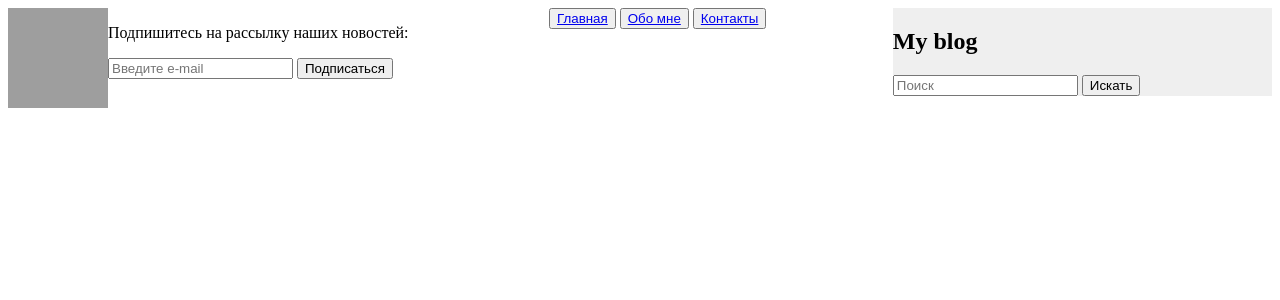
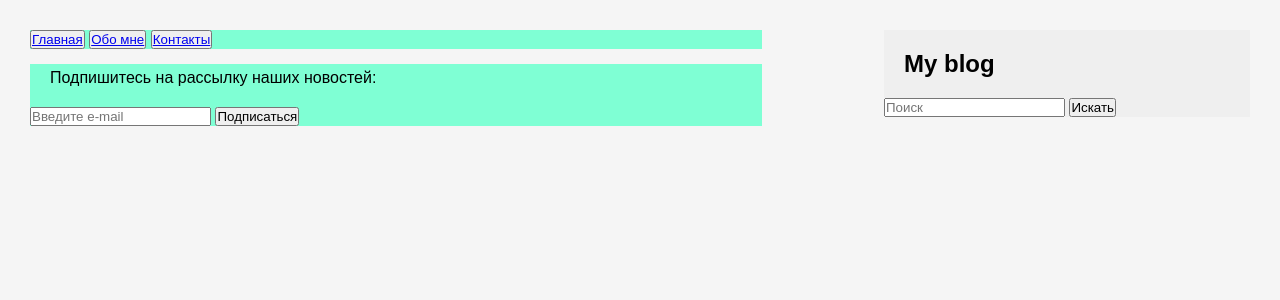
Before and after one commit to KarelinIvan/mysite, a Django app: page / in a window 1280 px wide. Shown: the top 300 px of the page. Run offline with Django 5.2, Linux system fonts and the light colour scheme; data that the repository does not hold is empty; grey boxes are pictures that could not be loaded.

Commit message:
20-й коммит, работа с шаблонами и CCS стилями страниц. Комментарии к разметке

```diff
--- a/blog/static/css/blog.css
+++ b/blog/static/css/blog.css
@@ -1,9 +1,16 @@
-.header-logo {
-    float: left;
+* {
+    margin: 0;
+    padding: 0;
 }
 
-.header-menu {
-    float: right;
+.page {
+    font-family: Arial, Verdana, sans-serif;
+    padding: 30px;
+    background-color: whitesmoke;
+}
+
+.heading {
+    background: aquamarine;
 }
 
 .content {
@@ -17,3 +24,16 @@
     background: #efefef;
     height: 100%;
 }
+
+.footer {
+    background: aquamarine;
+}
+
+h2 {
+    padding: 20px;
+}
+
+p {
+    padding: 5px;
+    margin: 15px;
+}
--- a/blog/templates/blog/base.html
+++ b/blog/templates/blog/base.html
@@ -8,9 +8,9 @@
     <title>Главная страница</title>
     <meta name="description" content="#">
     <meta name="keywords" content="#">
-    <link href="{% static "css/blog.css" %}" rel="stylesheet">
+    <link href="{% static "css/blog.css" %}" type="text/css" rel="stylesheet">
 </head>
-<body>
+<body class="page">
     <section>
         <!-- Основной контент размещается слева -->
         <div class="content">
--- a/blog/templates/blog/footer.html
+++ b/blog/templates/blog/footer.html
@@ -1,4 +1,4 @@
-<footer>
+<footer class="footer">
     <form action="#">
         <p>Подпишитесь на рассылку наших новостей:</p>
         <input type="text" name="email" placeholder="Введите e-mail">
--- a/blog/templates/blog/navbar.html
+++ b/blog/templates/blog/navbar.html
@@ -1,8 +1,5 @@
-{% load static %}
-<header>
-    <div >
-        <img class="header-logo" src="{% static '#' %}" alt="Логотип" width="100" height="100">
-
+<header class="heading">
+    <div>
         <nav class="header-menu">
             <button><a href="{% url 'blog:post_list' %}">Главная</a></button>
             <button><a href="#">Обо мне</a></button>
--- a/blog/templates/blog/post/post_detail.html
+++ b/blog/templates/blog/post/post_detail.html
@@ -5,7 +5,10 @@
 {% block content %}
     <h1>{{ post.title }}</h1>
     <p>
-        Опубликовано: {{ post.publish }} Автор: {{ post.author }} Последнее изменение: {{ post.updated }}
+        Опубликовано: {{ post.publish }} Автор: {{ post.author }}
     </p>
     {{ post.content|linebreaks }}
+    <p>
+        Последнее изменение: {{ post.updated }}
+    </p>
 {% endblock %}
--- a/blog/templates/blog/post/post_list.html
+++ b/blog/templates/blog/post/post_list.html
@@ -8,9 +8,12 @@
                 <a href="{% url 'blog:post_detail' post.id %}">{{ post.title }}</a>
             </h2>
             <p>
-                Опубликовано: {{ post.publish }} Автор: {{ post.author }} Последнее изменение: {{ post.updated }}
+                Опубликовано: {{ post.publish }} Автор: {{ post.author }}
             </p>
             {{ post.content|truncatewords:40|linebreaks }}
+            <p>
+                Последнее изменение: {{ post.updated }}
+            </p>
         {% endfor %}
     </section>
 {% endblock %}
```
Lines whose indentation alone changed are shown as unchanged.
